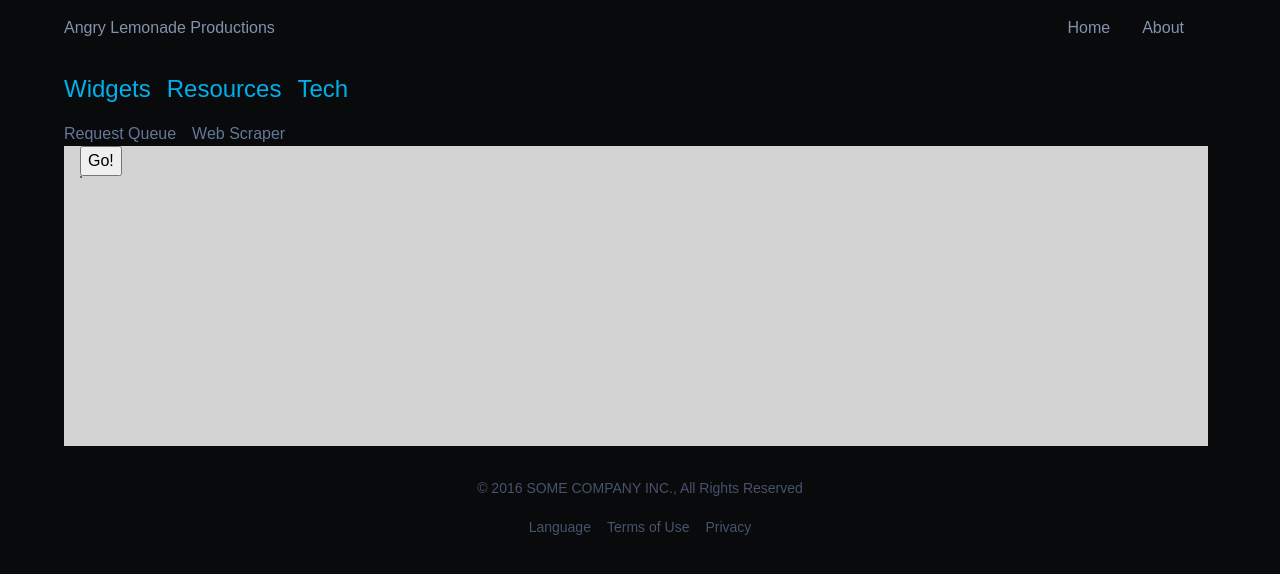
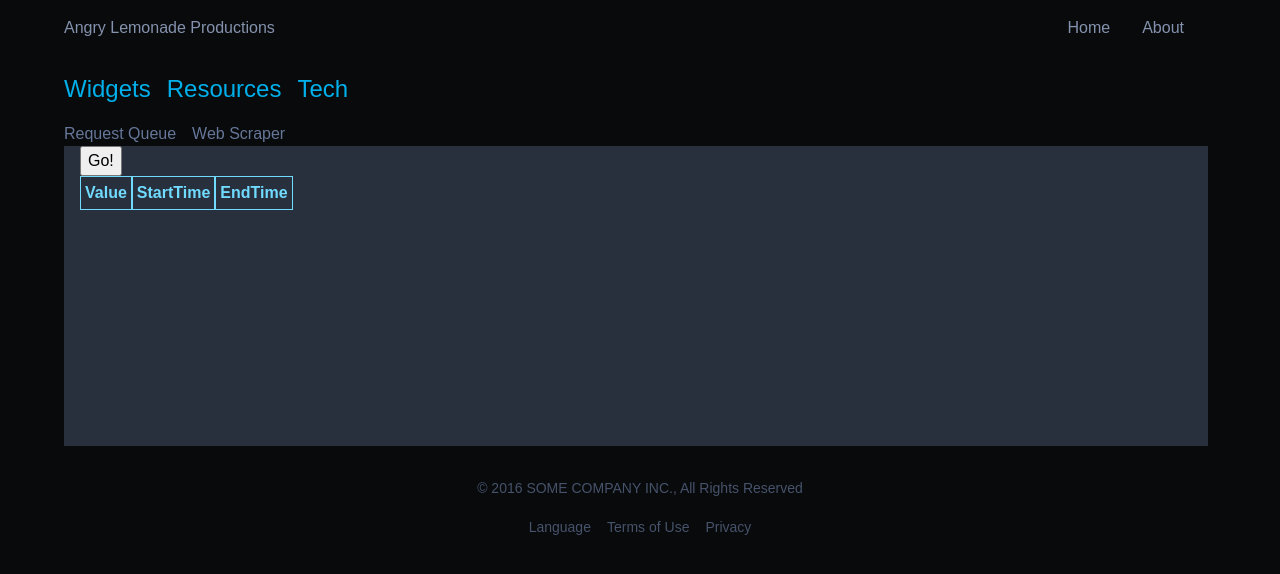
Before and after one commit to joelcaples/jdev-web, an Angular app: page /webscraper in a window 1280 px wide. Shown: the top 574 px of the page. Built offline with nearby package versions, Linux system fonts and the light colour scheme.

Commit message:
More Styles

```diff
--- a/src/app/widgets/web-scraper/web-scraper.component.html
+++ b/src/app/widgets/web-scraper/web-scraper.component.html
@@ -1,10 +1,15 @@
-<div class="ph3 w-100 overflow-y-auto scroller" style="height:300px; background-color: lightgray;">
+<div class="ph3 w-100 overflow-y-auto scroller bg-dark-gray" style="height:300px;">
     <input type="button" (click)="go()" value="Go!"/>
-    <div class="div-table">
-        <div class="div-table-row" *ngFor="let response of responses">
-            <div class="div-table-col"><textarea> {{response.Value}}</textarea></div>
-            <div class="div-table-col">{{response.StartTime}}</div>
-            <div class="div-table-col">{{response.EndTime}}</div>
+    <div class="dt-table">
+        <div class="dt-row ph3 w-100">
+            <div class="dtc ba pa1 b">Value</div>
+            <div class="dtc ba pa1 b">StartTime</div>
+            <div class="dtc ba pa1 b">EndTime</div>
+        </div>
+        <div class="dt-row ph3 w-100" *ngFor="let response of responses">
+            <div class="dtc ba pa1"><textarea> {{response.Value}}</textarea></div>
+            <div class="dtc ba pa1">{{response.StartTime}}</div>
+            <div class="dtc ba pa1">{{response.EndTime}}</div>
         </div>
     </div>
 </div>
```
Also changed, not shown: src/app/widgets/request-queue/request-queue.component.html (+1 -9 lines).
